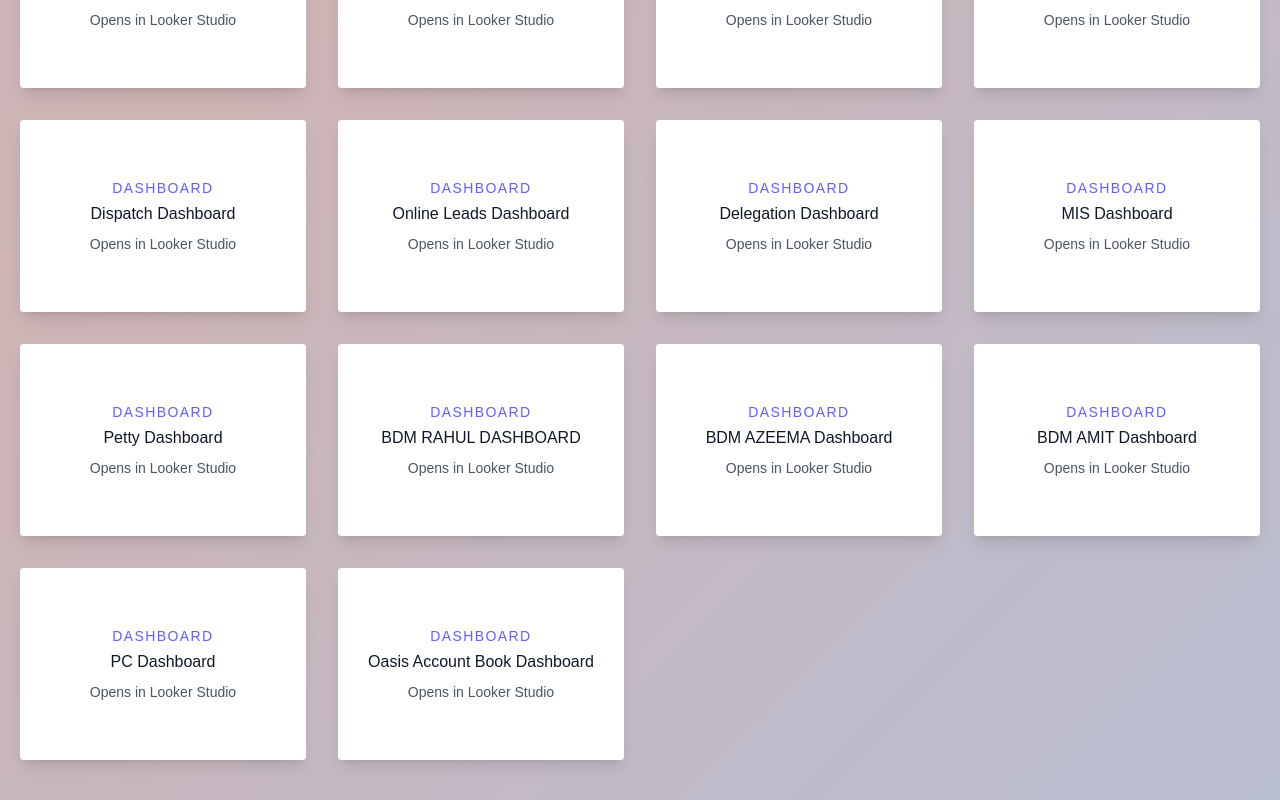
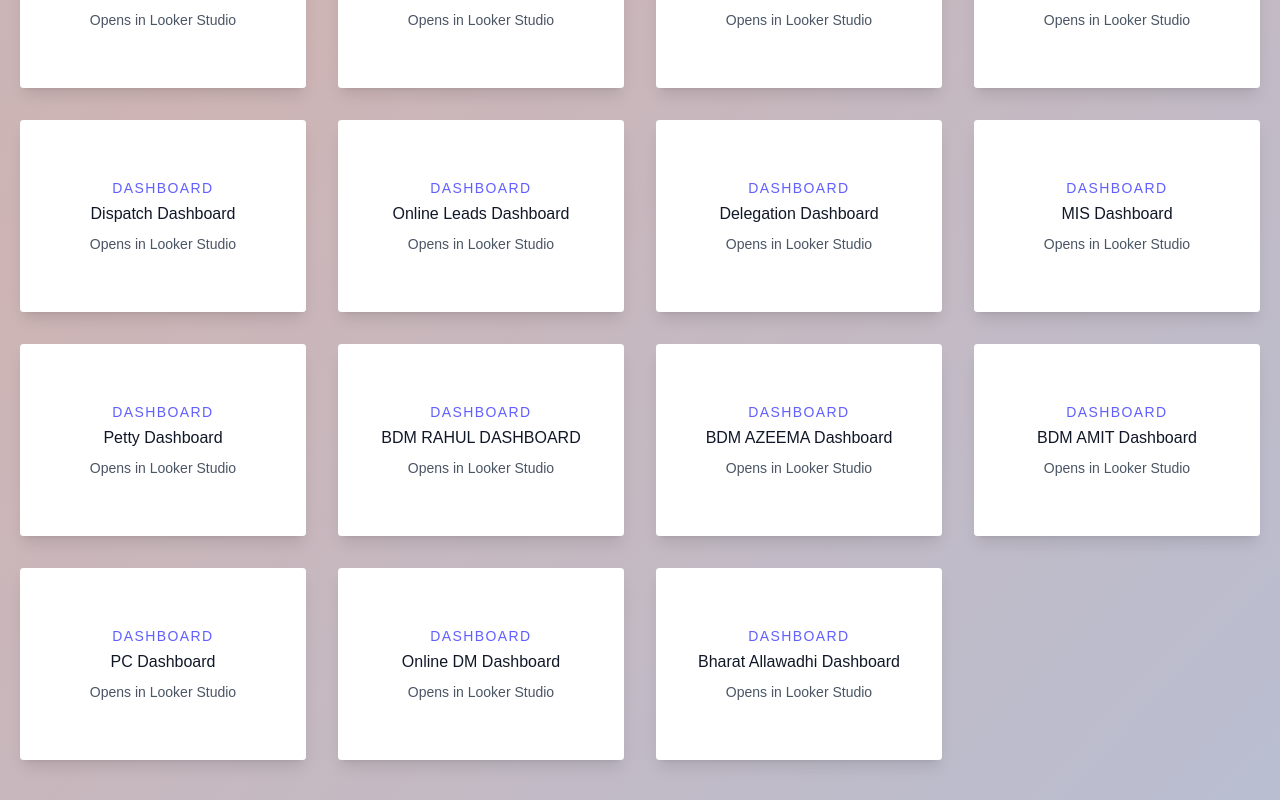
Before and after one commit to Nitesh14112001/oasisstudiopr1, a Next.js app: page /dashboard in a window 1280 px wide. Shown: the part 1552-2352 px from the top of the page. Built offline with nearby package versions, Linux system fonts and the light colour scheme.

Commit message:
update
update this one

```diff
--- a/pages/dashboard.js
+++ b/pages/dashboard.js
@@ -174,8 +174,13 @@
       image: "https://dummyimage.com/600x400/4f46e5/ffffff&text=Closure",
     },
     {
-      name: "Oasis Account Book Dashboard",
-      url: "https://lookerstudio.google.com/reporting/e16976b2-36bd-4a3f-b0ce-26fd63c695d3",
+      name: "Online DM Dashboard",
+      url: "https://lookerstudio.google.com/reporting/1e474748-feb2-4a1e-9c30-46a6f0d6ea00",
+      image: "https://dummyimage.com/600x400/4f46e5/ffffff&text=Closure",
+    },
+    {
+      name: "Bharat Allawadhi Dashboard",
+      url: "https://lookerstudio.google.com/u/0/reporting/9cc3652b-940e-44c4-9685-4dc19a64d318/page/0rTSF",
       image: "https://dummyimage.com/600x400/4f46e5/ffffff&text=Closure",
     },
 
```
